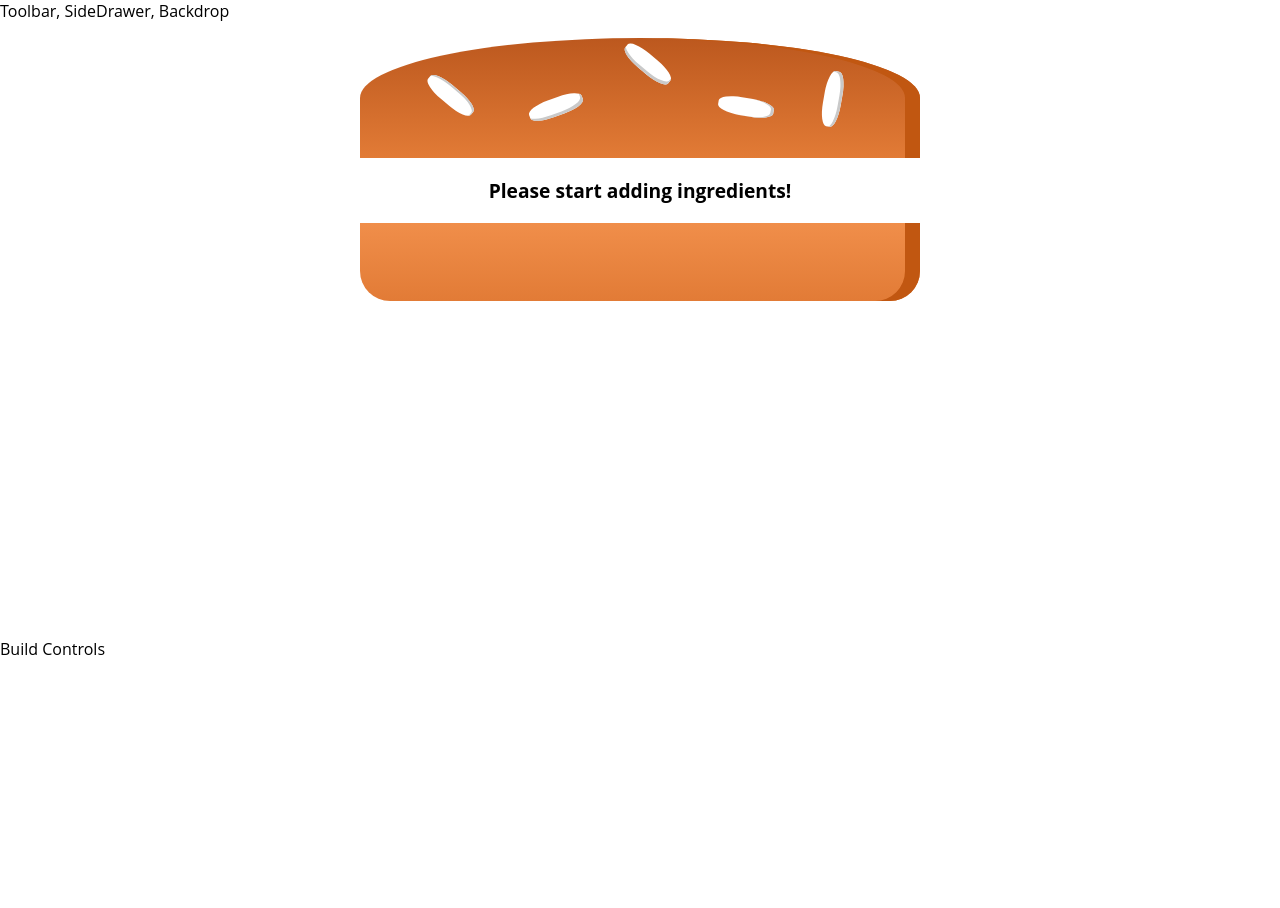
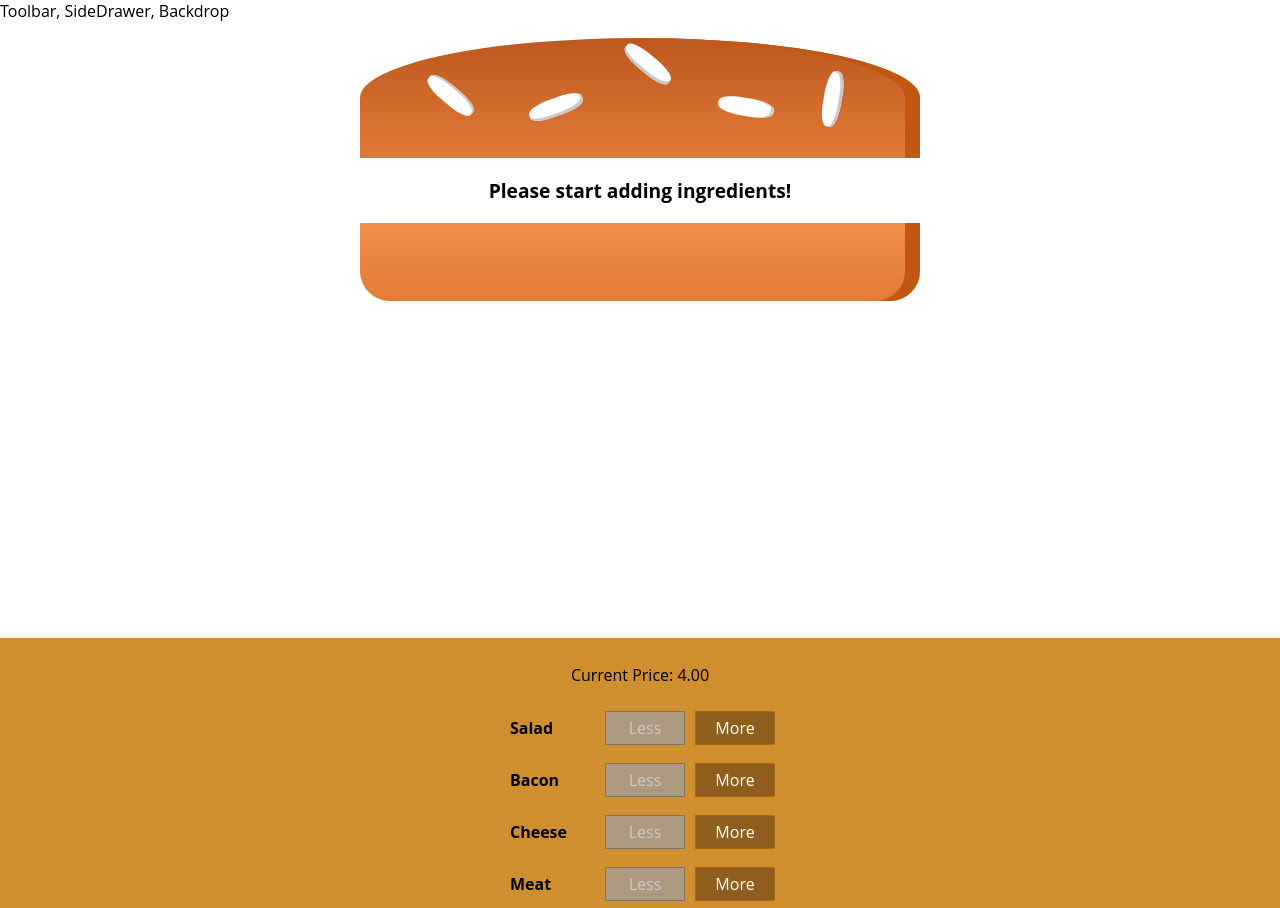
Before and after one commit to yihangx/React_Order_Sandwich_Application, a React app: page / in a window 1280 px wide. Shown: the top 908 px of the page. Before the commit the page ends 800 px from the top, so only its background shows below. Built offline with nearby package versions, Linux system fonts and the light colour scheme.

Commit message:
version1.4

```diff
--- /dev/null
+++ b/src/components/Sandwich/BuildControls/BuildControl/BuildControl.css
@@ -0,0 +1,57 @@
+.BuildControl {
+    display: flex;
+    justify-content: space-between;
+    align-items: center;
+    margin: 5px 0;
+}
+
+.BuildControl button {
+    display: block;
+    font: inherit;
+    padding: 5px;
+    margin: 0 5px;
+    width: 80px;
+    border: 1px solid #AA6817;
+    cursor: pointer;
+    outline: none;
+}
+
+
+.BuildControl button:disabled {
+    background-color: #AC9980;
+    border: 1px solid #7E7365;
+    color: #ccc;
+    cursor: default;
+}
+
+.BuildControl button:hover:disabled {
+    background-color: #AC9980;
+    color: #ccc;
+    cursor: not-allowed;
+}
+
+.Label {
+    padding: 10px;
+    font-weight: bold;
+    width: 80px;
+}
+
+.BuildControl .Less {
+    background-color: #D39952;
+    color: white;
+}
+
+.BuildControl .More {
+    background-color: #8F5E1E;
+    color: white;
+}
+
+.BuildControl .Less:hover, .BuildControl .Less:active {
+    background-color: #DAA972;
+    color: white;
+}
+
+.BuildControl .More:hover,.BuildControl .More:active {
+    background-color: #99703F;
+    color: white;
+}
--- /dev/null
+++ b/src/components/Sandwich/BuildControls/BuildControl/BuildControl.js
@@ -0,0 +1,18 @@
+import React from 'react';
+
+import classes from './BuildControl.css';
+
+const buildControl = (props) => (
+    <div className={classes.BuildControl}>
+        <div className={classes.Label}>{props.label}</div>
+        <button
+            className={classes.Less}
+            onClick={props.removed}
+            disabled={props.disabled}>Less</button>
+        <button
+            className={classes.More}
+            onClick={props.added}>More</button>
+    </div>
+);
+
+export default buildControl;
--- /dev/null
+++ b/src/components/Sandwich/BuildControls/BuildControls.css
@@ -0,0 +1,51 @@
+.BuildControls {
+    width: 100%;
+    background-color: #CF8F2E;
+    display: flex;
+    flex-flow: column;
+    align-items: center;
+    box-shadow: 0 2px 1px #ccc;
+    margin: auto;
+    padding: 10px 0;
+}
+
+.OrderButton {
+    background-color: #DAD735;
+    outline: none;
+    cursor: pointer;
+    border: 1px solid #966909;
+    color: #966909;
+    font-family: inherit;
+    font-size: 1.2em;
+    padding: 15px 30px;
+    box-shadow: 2px 2px 2px #966909;
+}
+
+.OrderButton:hover, .OrderButton:active {
+    background-color: #A0DB41;
+    border: 1px solid #966909;
+    color: #966909;
+}
+
+.OrderButton:disabled {
+    background-color: #C7C6C6;
+    cursor: not-allowed;
+    border: 1px solid #ccc;
+    color: #888888;
+}
+
+.OrderButton:not(:disabled) {
+    animation: enable 0.3s linear;
+}
+
+@keyframes enable {
+    0% {
+        transform: scale(1);
+    }
+    60% {
+        transform: scale(1.1);
+    }
+    100% {
+        transform: scale(1);
+    }
+}
--- /dev/null
+++ b/src/components/Sandwich/BuildControls/BuildControls.js
@@ -0,0 +1,29 @@
+import React from 'react';
+
+import classes from './BuildControls.css';
+import BuildControl from './BuildControl/BuildControl';
+
+const controls = [
+    { label: 'Salad', type: 'salad' },
+    { label: 'Bacon', type: 'bacon' },
+    { label: 'Cheese', type: 'cheese' },
+    { label: 'Meat', type: 'meat' },
+];
+
+const buildControls = (props) => (
+    <div className={classes.BuildControls}>
+        <p>Current Price: {props.price.toFixed(2)} </p>
+        {controls.map(ctrl => (
+            <BuildControl key={ctrl.label}
+                          label={ctrl.label}
+                          added={() => props.ingredientAdded(ctrl.type)}
+                          removed={() => props.ingredientRemoved(ctrl.type)}
+                          disabled={props.disabled[ctrl.type]} />
+        ))}
+        <button className={classes.OrderButton}
+                disabled={!props.purchasable}
+                onClick={props.ordered}>Checkout</button>
+    </div>
+);
+
+export default buildControls;
--- /dev/null
+++ b/src/components/Sandwich/OrderSummary/OrderSummary.js
@@ -0,0 +1,29 @@
+import React from 'react';
+import Aux from '../../../hoc/Auxiliary';
+import Button from '../../UI/Button/Button';
+
+const orderSummary = (props) => {
+    const ingredientSummary = Object.keys(props.ingredients)
+      .map(igKey => {
+          return  <li key={igKey}>
+          <span style={{textTransform:'capitalize'}}>{igKey}</span>:{props.ingredients[igKey]}
+                  </li>
+
+      });
+    return (
+    <Aux>
+        <h3> Your Order </h3>
+        <p> Panera Bread:</p>
+        <ul>
+            {ingredientSummary}
+        </ul>
+        <p><strong>Total: {props.price}</strong></p>
+        <p>Continue to Checkout?</p>
+        <Button btnType="Danger" clicked={props.purchaseCancelled}>CANCEL</Button>
+        <Button btnType="Success" clicked={props.purchaseContinued}>CONTINUE</Button>
+
+    </Aux>
+  );
+};
+
+export default orderSummary;
--- /dev/null
+++ b/src/components/UI/Backdrop/Backdrop.css
@@ -0,0 +1,9 @@
+.Backdrop {
+    width: 100%;
+    height: 100%;
+    position: fixed;
+    z-index: 100;
+    left: 0;
+    top: 0;
+    background-color: rgba(0, 0, 0, 0.5);
+}
--- /dev/null
+++ b/src/components/UI/Backdrop/Backdrop.js
@@ -0,0 +1,8 @@
+import React from 'react';
+import classes from './Backdrop.css';
+
+const backdrop = (props) => (
+    props.show ? <div className={classes.Backdrop} onClick={props.clicked}></div> : null
+);
+
+export default backdrop;
--- /dev/null
+++ b/src/components/UI/Button/Button.css
@@ -0,0 +1,24 @@
+.Button {
+    background-color: transparent;
+    border: none;
+    color: white;
+    outline: none;
+    cursor: pointer;
+    font: inherit;
+    padding: 10px;
+    margin: 10px;
+    font-weight: bold;
+}
+
+.Button:first-of-type {
+    margin-left: 0;
+    padding-left: 0;
+}
+
+.Success {
+    color: #5C9210;
+}
+
+.Danger {
+    color: #944317;
+}
--- /dev/null
+++ b/src/components/UI/Button/Button.js
@@ -0,0 +1,11 @@
+import React from 'react';
+
+import classes from './Button.css';
+
+const button = (props) => (
+    <button
+        className={[classes.Button, classes[props.btnType]].join(' ')}
+        onClick={props.clicked}>{props.children}</button>
+);
+
+export default button;
--- /dev/null
+++ b/src/components/UI/Modal/Modal.css
@@ -0,0 +1,20 @@
+.Modal {
+    position: fixed;
+    z-index: 500;
+    background-color: white;
+    width: 70%;
+    border: 1px solid #ccc;
+    box-shadow: 1px 1px 1px black;
+    padding: 16px;
+    left: 15%;
+    top: 30%;
+    box-sizing: border-box;
+    transition: all 0.3s ease-out;
+}
+
+@media (min-width: 600px) {
+    .Modal {
+        width: 500px;
+        left: calc(50% - 250px);
+    }
+}
--- /dev/null
+++ b/src/components/UI/Modal/Modal.js
@@ -0,0 +1,18 @@
+import React from 'react';
+import classes from './Modal.css';
+import Aux from '../../../hoc/Auxiliary';
+import Backdrop from '../Backdrop/Backdrop';
+
+const modal = (props) => (
+    <Aux>
+    <Backdrop show={props.show} clicked={props.modalClosed}/>
+    <div className={classes.Modal}
+          style={{transform:props.show ?
+          'translateY(0)':'translateY(-100vh)',
+        opacity:props.show ? '1':'0'}}>
+        {props.children}
+    </div>
+    </Aux>
+);
+
+export default modal;
--- a/src/containers/SandwichBuilder/SandwichBuilder.js
+++ b/src/containers/SandwichBuilder/SandwichBuilder.js
@@ -1,26 +1,101 @@
 import React, { Component } from 'react';
-
 import Aux from '../../hoc/Auxiliary';
 import Sandwich from '../../components/Sandwich/Sandwich';
+import BuildControls from '../../components/Sandwich/BuildControls/BuildControls';
+import Modal from '../../components/UI/Modal/Modal';
+import OrderSummary from '../../components/Sandwich/OrderSummary/OrderSummary';
+
+const INGREDIENT_PRICES = {
+    salad: 0.5,
+    cheese: 0.4,
+    meat: 1.3,
+    bacon: 0.7
+}
 
 class SandwichBuilder extends Component {
-    // constructor(props) {
-    //     super(props);
-    //     this.state = {...}
-    // }
     state = {
         ingredients: {
             salad: 0,
             bacon: 0,
             cheese: 0,
             meat: 0
+        },
+        totalPrice: 4,
+        purchasable: false,
+        purchasing: false
+    }
+    updatePurchaseState (ingredients) {
+        const sum = Object.keys(ingredients)
+            .map(igKey => {
+                return ingredients[igKey]
+            })
+            .reduce((sum, el) => {
+                return sum + el;
+            }, 0);
+          this.setState({purchasable: sum > 0});
+    }
+    purchaseHandler = () => {
+        this.setState({purchasing: true});
+    }
+
+    addIngredientHandler = (type) => {
+        const oldCount = this.state.ingredients[type];
+        const updateCount = oldCount + 1;
+        const updateIngredients = {
+            ...this.state.ingredients
+        };
+        updateIngredients[type] = updateCount;
+        const priceAddition = INGREDIENT_PRICES[type];
+        const oldPrice = this.state.totalPrice;
+        const newPrice = oldPrice + priceAddition;
+        this.setState({totalPrice: newPrice, ingredients:updateIngredients});
+        this.updatePurchaseState(updateIngredients);
+    }
+    removeIngredientHandler= (type) => {
+        const oldCount = this.state.ingredients[type];
+        if (oldCount <= 0) {
+            return;
         }
+        const updateCount = oldCount - 1;
+        const updateIngredients = {
+            ...this.state.ingredients
+        };
+        updateIngredients[type] = updateCount;
+        const priceDeduction = INGREDIENT_PRICES[type];
+        const oldPrice = this.state.totalPrice;
+        const newPrice = oldPrice - priceDeduction;
+        this.setState({totalPrice: newPrice, ingredients:updateIngredients});
+        this.updatePurchaseState(updateIngredients);
+
+    }
+    purchaseCancelHandler = () => {
+        this.setState({purchasing:false});
+    }
+    purchaseContinueHandler = () => {
+        alert("Continue!");
     }
     render () {
+        const disabledInfo ={
+            ...this.state.ingredients
+        };
+        for (let key in disabledInfo) {
+            disabledInfo[key] = disabledInfo[key] <= 0
+        }
         return (
             <Aux>
+                <Modal show={this.state.purchasing} modalClosed={this.purchaseCancelHandler}>
+                  <OrderSummary ingredients={this.state.ingredients}
+                                purchaseCancelled={this.purchaseCancelHandler}
+                                price={this.state.totalPrice}
+                                purchaseContinued={this.purchaseContinueHandler}/>
+                </Modal>
                 <Sandwich ingredients={this.state.ingredients} />
-                <div>Build Controls</div>
+                <BuildControls ingredientAdded={this.addIngredientHandler}
+                                ingredientRemoved={this.removeIngredientHandler}
+                                disabled={disabledInfo}
+                                price={this.state.totalPrice}
+                                ordered={this.purchaseHandler}
+                                purchasable={this.state.purchasable} />
             </Aux>
         );
     }
```
Also changed, not shown: 1 other file (tests, documents, lock files or other folders).
